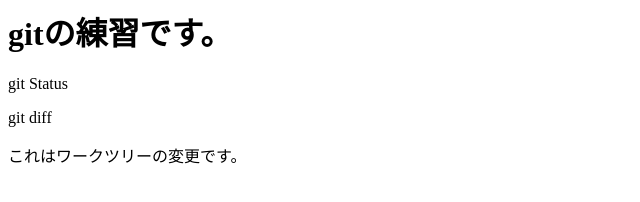
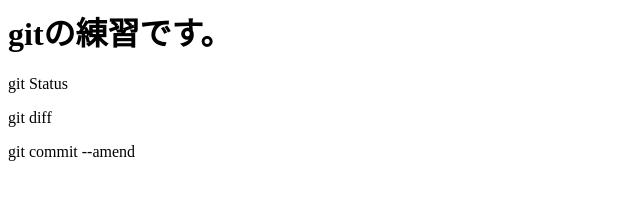
Before and after one commit to Kase390/git_tutorial, a plain HTML site: page practiceGit/index.html in a window 1280 px wide. Shown: the whole page, without its empty margins (0-640 px from the left). Drawn offline with Linux system fonts and the light colour scheme.

Commit message:
git commit --amendを追記

```diff
--- a/practiceGit/index.html
+++ b/practiceGit/index.html
@@ -1,4 +1,4 @@
 <h1>gitの練習です。</h1>
 <p>git Status</p>
 <p>git diff</p>
-<p>これはワークツリーの変更です。</p>
+<p>git commit --amend</p>
```
